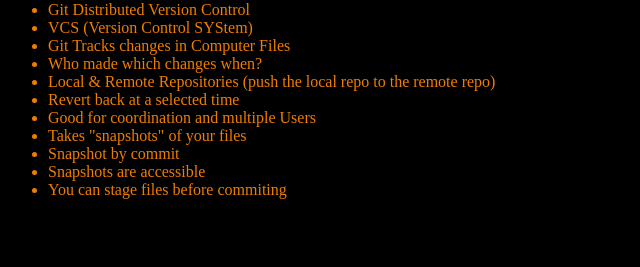
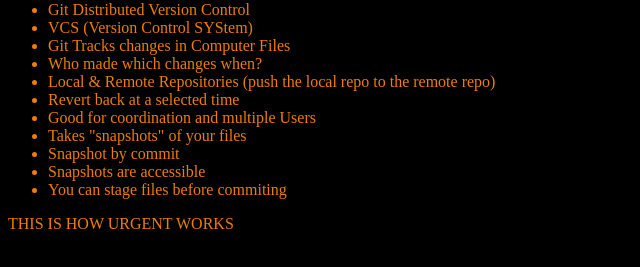
Before and after one commit to Bwanakalulu/RefresherGettingStartedWithGit, a plain HTML site: page index.html in a window 1280 px wide. Shown: the part 79-346 px from the top of the page, without its empty margins (0-640 px from the left). Drawn offline with Linux system fonts and the light colour scheme.

Commit message:
Added Emergency fix, then deleted the Urgent Branch

```diff
--- a/index.html
+++ b/index.html
@@ -21,5 +21,6 @@
 			<li>Snapshots are accessible</li>
 			<li>You can stage files before commiting</li>
 		</ul>
+		<p>THIS IS HOW URGENT WORKS</p>
 	</body>
 </html>
```
Also changed, not shown: Git_Basic_Commands.txt.
